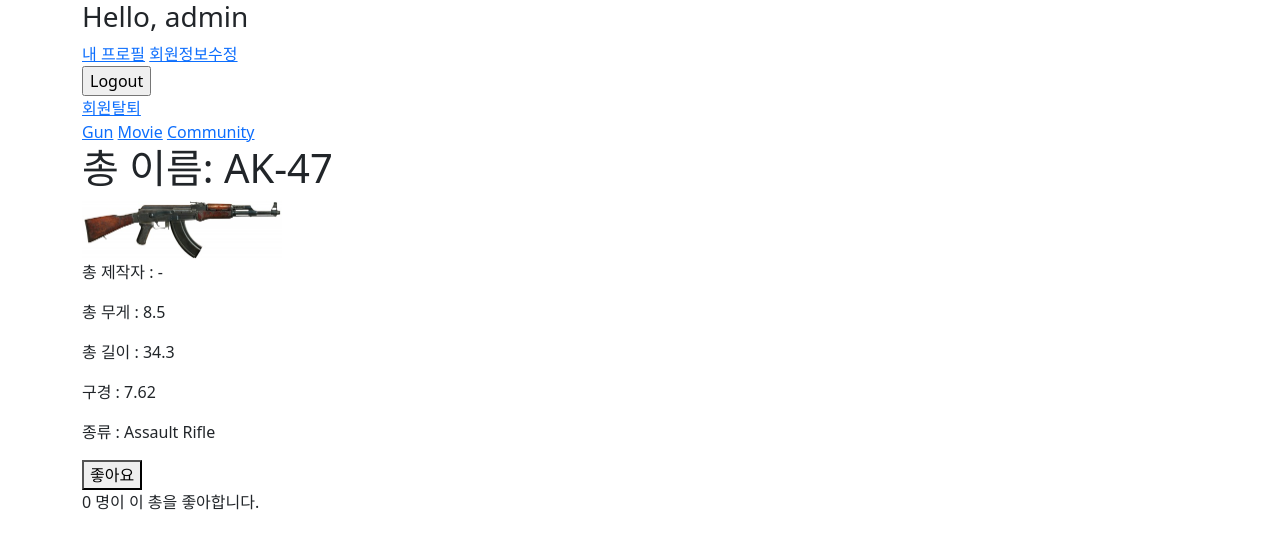
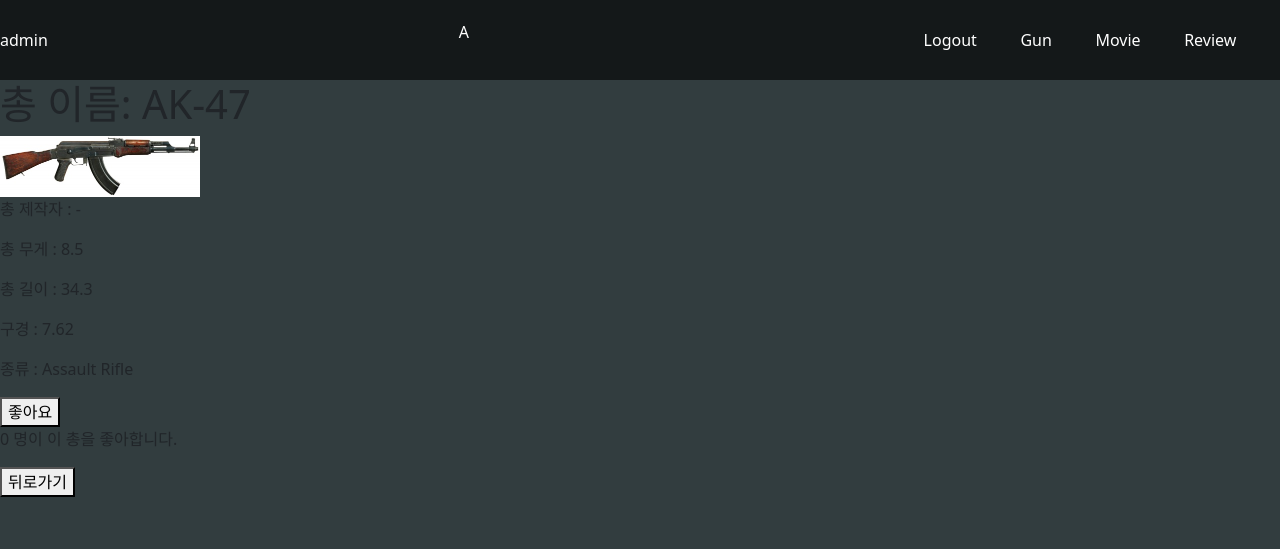
Before and after one commit to gaal94/Guns-Movies, a Django app: page /guns/1/ in a window 1280 px wide. Shown: the top 549 px of the page. Run offline with Django 3.2, Linux system fonts and the light colour scheme; a user stored in the database is signed in; data comes from the database, SQL or seed files in the repository; data that the repository does not hold is empty; parts of the project's set-up code (start-up, migrations or seed data) failed here and were passed over.

Commit message:
pages organized, url organized, html/css started

```diff
--- a/community/views.py
+++ b/community/views.py
@@ -4,6 +4,7 @@
 from .forms import ReviewForm, CommentForm
 from django.http import JsonResponse
 from movies.models import Movie
+from django.contrib.auth.decorators import login_required
 
 @require_GET
 def index(request):
@@ -31,7 +32,7 @@
     }
     return render(request, 'community/index.html', context)
 
-
+@login_required
 @require_http_methods(['GET', 'POST'])
 def create(request, movie_pk):
     if request.method == 'POST':
--- a/final_pjt/urls.py
+++ b/final_pjt/urls.py
@@ -15,8 +15,11 @@
 """
 from django.contrib import admin
 from django.urls import path, include
+from . import views
 
 urlpatterns = [
+    path('', views.landing_page),
+    path('main/', views.main),
     path('admin/', admin.site.urls),
     path('community/', include('community.urls')),
     path('accounts/', include('accounts.urls')),
--- a/guns/templates/guns/detail.html
+++ b/guns/templates/guns/detail.html
@@ -10,6 +10,10 @@
   <p>총 길이 : {{ gun.gun_length }}</p>
   <p>구경 : {{ gun.gun_caliber }}</p>
   <p>종류 : {{ gun.gun_type }}</p>
+  {% for related_movie in gun.related_movies.all %}
+  <img src={{ related.movie.poster_path }} alt="movie_poster">
+  <a href="{% url 'movies:detail' related_movie.pk%}">{{ related_movie.title }}</a>
+  {% endfor %}
   <form class="like-form" action="{% url 'guns:like' gun.pk %}" method="POST" class="d-inline" data-gun-id="{{ gun.pk }}">
     {% csrf_token %}
     {% if user in gun.like_users.all %}
@@ -19,6 +23,7 @@
     {% endif %}
   </form>
   <p><span id="like-count-{{ gun.pk }}">{{ gun.like_users.all|length }}</span> 명이 이 총을 좋아합니다.</p>
+  <a href="{% url 'guns:index' %}"><button>뒤로가기</button></a>
 {% endblock %}
 
 {% block script %}
--- a/guns/views.py
+++ b/guns/views.py
@@ -2,6 +2,7 @@
 from django.views.decorators.http import require_GET, require_POST
 from .models import Gun
 from django.http import JsonResponse
+
 
 
 @require_GET
--- a/movies/models.py
+++ b/movies/models.py
@@ -1,5 +1,6 @@
 from django.db import models
 from django.conf import settings
+from guns.models import Gun
 
 
 class Genre(models.Model):
@@ -19,6 +20,7 @@
     poster_path = models.CharField(max_length=200)
     genres = models.ManyToManyField(Genre)
     like_users = models.ManyToManyField(settings.AUTH_USER_MODEL, related_name='like_movies', blank=True)
+    related_guns = models.ManyToManyField(Gun, related_name='related_movies', blank=True)
 
     def __str__(self):
         return self.title
--- a/templates/base.html
+++ b/templates/base.html
@@ -4,29 +4,39 @@
   <meta charset="UTF-8">
   <meta name="viewport" content="width=device-width, initial-scale=1.0">
   <link href="https://cdn.jsdelivr.net/npm/bootstrap@5.0.0-beta3/dist/css/bootstrap.min.css" rel="stylesheet" integrity="sha384-eOJMYsd53ii+scO/bJGFsiCZc+5NDVN2yr8+0RDqr0Ql0h+rP48ckxlpbzKgwra6" crossorigin="anonymous">
+  <link rel="stylesheet" href="https://unpkg.com/flickity@2/dist/flickity.min.css">
   <title>Document</title>
 </head>
-<body>
-  <div class="container">
-    <nav>
-      {% if user.is_authenticated %}
-      <h3>Hello, {{ user.username }}</h3>
-      <a href="{% url 'accounts:profile' user %}">내 프로필<a>
-      <a href="{% url 'accounts:update' %}">회원정보수정</a>
-      <form action="{% url 'accounts:logout' %}" method="POST">
-        {% csrf_token %}
-        <input type="submit" value="Logout">
-      </form>
-      <a href="{% url 'accounts:signout' %}">회원탈퇴</a>
+<body style='background-color: #323D3F;'>
+  <div>
+    <nav class="position-sticky d-flex justify-content-between align-items-center" style="background-color: #141819; height: 80px;">
+      <div class='text-white'>{{ user.username }}</div>
+
       <div>
-        <a href="{% url 'guns:index'%}">Gun</a>
-        <a href="{% url 'movies:index'%}">Movie</a>
-        <a href="{% url 'community:index'%}">Community</a>
+        <p class='text-white'>A</p>
       </div>
-      {% else %}
-      <a href="{% url 'accounts:signup' %}">Signup</a>
-      <a href="{% url 'accounts:login' %}">Login</a>
-      {% endif %}
+      <div class='d-flex justify-content-evenly' style='width: 400px;'>
+        {% if user.is_authenticated %}
+        <form id="logout_form" action="{% url 'accounts:logout' %}" method="POST">
+          {% csrf_token %}
+          <div id="logout_div" class='text-white'>Logout</div>
+
+        </form>
+
+        {% comment %} <a href="{% url 'accounts:profile' user %}">내 프로필<a>
+        <a href="{% url 'accounts:update' %}">회원정보수정</a> {% endcomment %}
+        {% comment %} <a href="{% url 'accounts:signout' %}">회원탈퇴</a> {% endcomment %}
+
+        {% else %}
+        <a href="{% url 'accounts:signup' %}" class="text-decoration-none text-white">Signup</a>
+        <a href="{% url 'accounts:login' %}" class="text-decoration-none text-white">Login</a>
+        {% endif %}
+
+        <a href="{% url 'guns:index'%}" class="text-decoration-none text-white">Gun</a>
+        <a href="{% url 'movies:index'%}" class="text-decoration-none text-white">Movie</a>
+        <a href="{% url 'community:index'%}" class="text-decoration-none text-white">Review</a>
+
+      </div>
     </nav>
     {% block content %}
     {% endblock %}
@@ -35,7 +45,19 @@
 
   <script src="https://cdn.jsdelivr.net/npm/bootstrap@5.0.0-beta3/dist/js/bootstrap.bundle.min.js" integrity="sha384-JEW9xMcG8R+pH31jmWH6WWP0WintQrMb4s7ZOdauHnUtxwoG2vI5DkLtS3qm9Ekf" crossorigin="anonymous"></script>
   <script src="https://unpkg.com/axios/dist/axios.min.js"></script>
+  <script src="https://unpkg.com/flickity@2/dist/flickity.pkgd.min.js"></script>
+  <script>
+
+    const logoutDiv = document.querySelector('#logout_div')
+    logoutDiv.addEventListener('click', function () {
+      console.log('aaa')
+      const form = document.getElementById('logout_form')
+      form.submit()
+    })
+
+  </script>
+
   {% block script %}
-  {% endblock %}
+  {% endblock script %}
 </body>
 </html>
```
Also changed, not shown: final_pjt/views.py (added, +9 -0 lines), movies/templates/movies/detail.html (+8 -1 lines), templates/landing_page.html (added, +19 -0 lines), templates/main.html (added, +7 -0 lines), movies/migrations/0002_movie_related_guns.py (added).
